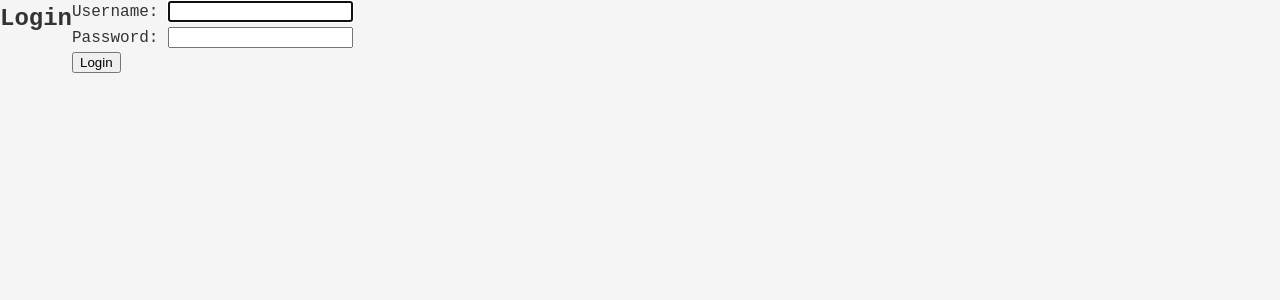
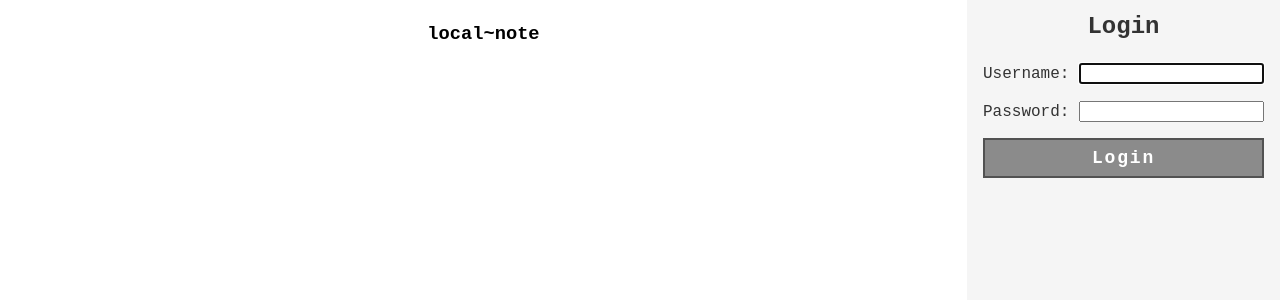
Before and after one commit to bartlomiej-aleksiejczyk/offline-capable-centralized-notes-app, a Django app: page /accounts/login/ in a window 1280 px wide. Shown: the top 300 px of the page. Run offline with Django 5.2, Linux system fonts and the light colour scheme.

Commit message:
feat: fix url bugs and refine login page

```diff
--- a/common/templates/base.html
+++ b/common/templates/base.html
@@ -50,14 +50,35 @@
 <!-- Scripts -->
 {% block scripts %}
     <script>
-        let isMobile = checkIsMobile();
+        jQuery(document).ready(function () {
+            function updateMobileLayout() {
+                const winWidth = jQuery(window).width();
+                if (winWidth < 768) {
+                    jQuery(".notes-sidebar").addClass("notes-sidebar--mobile");
+                    jQuery(".main-container-wrapper").addClass("main-container-wrapper--mobile");
+                    jQuery(".main-navbar").addClass("main-navbar--mobile");
+                    jQuery(".notes-directory").addClass("notes-directory--mobile");
+                    jQuery(".notes-layout").addClass("notes-layout--mobile");
+                    jQuery("#notes-display-desktop").hide();
+                    jQuery("#notes-display-mobile-icon").show();
+                } else {
+                    jQuery(".notes-sidebar").removeClass("notes-sidebar--mobile");
+                    jQuery(".main-container-wrapper").removeClass("main-container-wrapper--mobile");
+                    jQuery(".main-navbar").removeClass("main-navbar--mobile");
+                    jQuery(".notes-directory").removeClass("notes-directory--mobile");
+                    jQuery(".notes-layout").removeClass("notes-layout--mobile");
+                    jQuery("#notes-display-desktop").show();
+                    jQuery("#notes-display-mobile-icon").hide();
 
-        function checkIsMobile() {
-            return window.innerWidth < 800;
-        }
+                }
+            }
 
-        window.addEventListener('resize', () => {
-            isMobile = checkIsMobile();
+            updateMobileLayout();
+
+            jQuery(window).on("resize orientationchange", function () {
+                updateMobileLayout();
+            });
+
         });
     </script>
 {% endblock scripts %}
--- a/common/templates/registration/login.html
+++ b/common/templates/registration/login.html
@@ -1,10 +1,75 @@
 {% extends "base.html" %}
 
 {% block content %}
-    <h2>Login</h2>
-    <form method="post">
-        {% csrf_token %}
-        {{ form.as_p }}
-        <button type="submit">Login</button>
-    </form>
+    <div class="notes-layout">
+
+        <div class="notes-display">
+            <div class="notes-display__header">
+                <h3>local~note</h3>
+            </div>
+            <div class="notes-display__content" style="display: flex; flex-direction: column;">
+                <label for="noteContent"></label><textarea id="noteContent"
+                                                           class="notes-display__textarea"
+                                                           style="flex:1; resize: none;"
+                                                           oninput="debounceSave()">
+                    </textarea>
+            </div>
+
+        </div>
+        <div style="display: flex; flex-direction: column; padding: 0.5rem 1rem; gap: 1rem; background-color: var(--color-background);">
+            <h2 style="align-self: center">Login</h2>
+            <form method="post" style="display: flex; flex-direction: column; gap: .75rem; align-items: center;">
+                {% csrf_token %}
+                {{ form.as_p }}
+                <button class="button sidebar-button" type="submit">Login</button>
+            </form>
+        </div>
+
+    </div>
+    <script>
+        let debounceTimer = null;
+
+        document.addEventListener("DOMContentLoaded", function () {
+            loadDefaultNote();
+        });
+
+
+        function loadDefaultNote() {
+            document.getElementById("noteContent").value = localStorage.getItem("localNote");
+        }
+
+        document.addEventListener("visibilitychange", function () {
+            console.log("visibilitychange");
+            if (!document.hidden) {
+                location.reload();
+            }
+        });
+
+        function debounceSave() {
+            if (debounceTimer) clearTimeout(debounceTimer);
+            debounceTimer = setTimeout(saveNoteContent, 1000);
+        }
+
+        function saveNoteContent() {
+            const content = document.getElementById("noteContent").value;
+            localStorage.setItem("localNote", content);
+
+        }
+
+        let inactivityTimeout;
+
+        function resetInactivityTimer() {
+            clearTimeout(inactivityTimeout);
+            inactivityTimeout = setTimeout(() => {
+                console.log("User inactive for 5 minutes. Refreshing page...");
+                location.reload();
+            }, 60000);
+        }
+
+        ["mousemove", "keydown", "scroll", "click", "touchstart"].forEach(event => {
+            document.addEventListener(event, resetInactivityTimer);
+        });
+
+        resetInactivityTimer();
+    </script>
 {% endblock %}
--- a/core/settings.py
+++ b/core/settings.py
@@ -120,3 +120,4 @@ STATIC_URL = 'static/'
 
 DEFAULT_AUTO_FIELD = 'django.db.models.BigAutoField'
 AUTH_USER_MODEL = "customizedusers.CustomizedUser"
+LOGIN_REDIRECT_URL = 'notes:note_list'
--- a/core/urls.py
+++ b/core/urls.py
@@ -15,11 +15,12 @@ Including another URLconf
     2. Add a URL to urlpatterns:  path('blog/', include('blog.urls'))
 """
 from django.contrib import admin
-from django.urls import path, include
+from django.urls import path, include, reverse_lazy
+from django.views.generic import RedirectView
 
 urlpatterns = [
     path('admin/', admin.site.urls),
     path('', include('common.urls', namespace='common')),
-
+    path('', RedirectView.as_view(url=reverse_lazy('notes:note_list'), permanent=True)),
     path('notes/', include('notes.urls', namespace='notes')),
 ]
```
Also changed, not shown: common/templates/base_layout.html (+0 -31 lines), notes/templates/notes/directory_list.html (+41 -42 lines), notes/views.py (+5 -4 lines).
